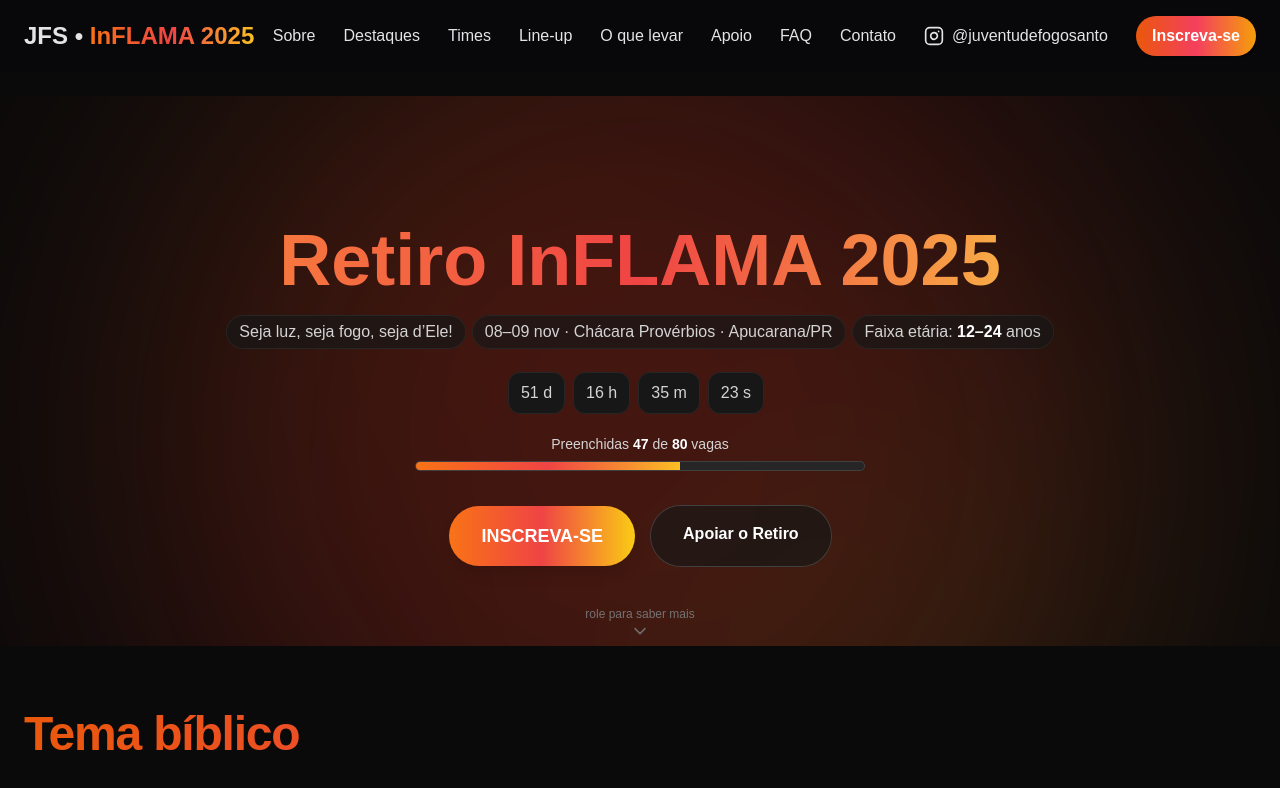
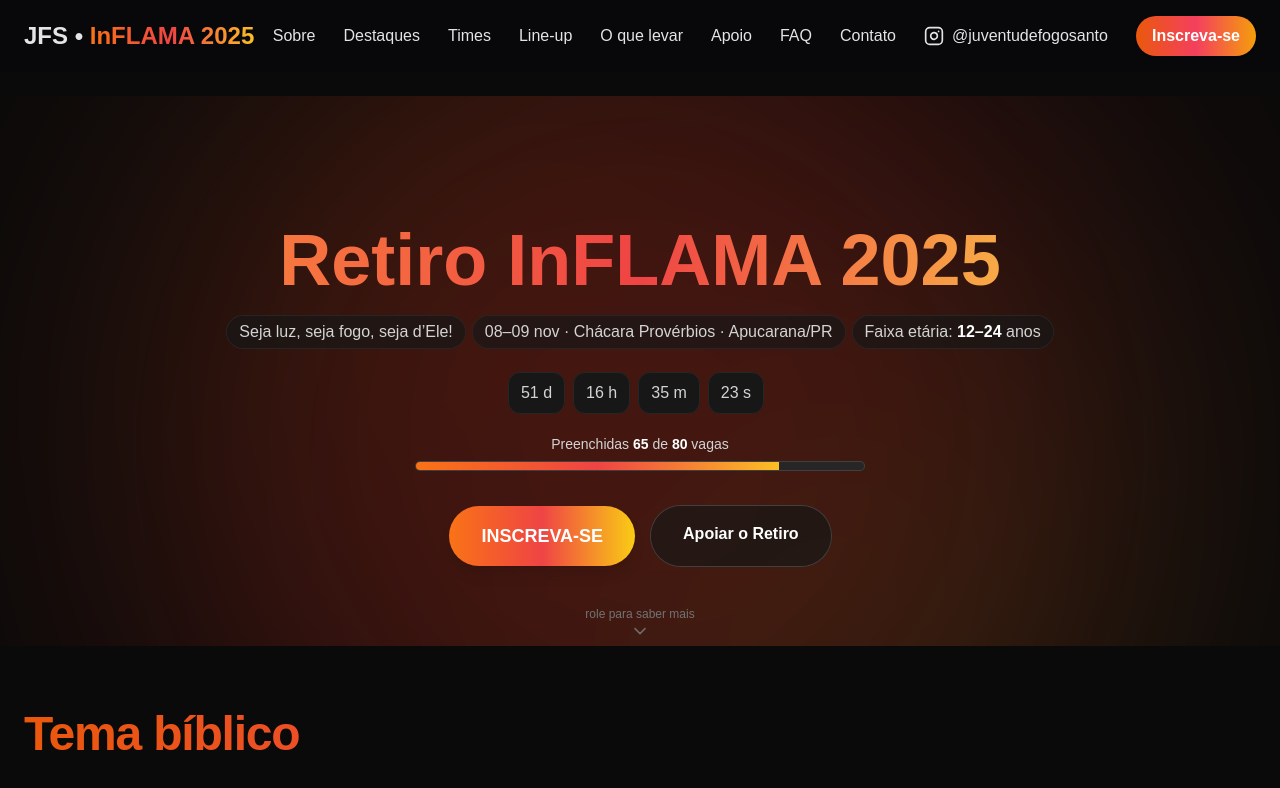
Before and after one commit to alexdesouzar03/inflama-site, a Next.js app: page / in a window 1280 px wide. Shown: the top 788 px of the page. Built offline with nearby package versions, Linux system fonts and the light colour scheme.

Commit message:
fix: corrigir inscricoes.ts

```diff
--- a/src/app/page.tsx
+++ b/src/app/page.tsx
@@ -1706,7 +1706,7 @@ export default function Page() {
         <HeroInflama
           eventStart={EVENTO.inicioISO}
           totalSeats={80}
-          remainingSeats={33}
+          remainingSeats={15}
           onInscrever={() => setOpenForm(true)}
         />
         <TemaBiblico />
```
